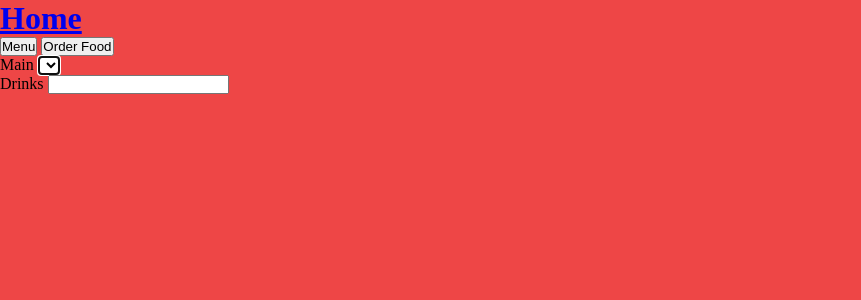
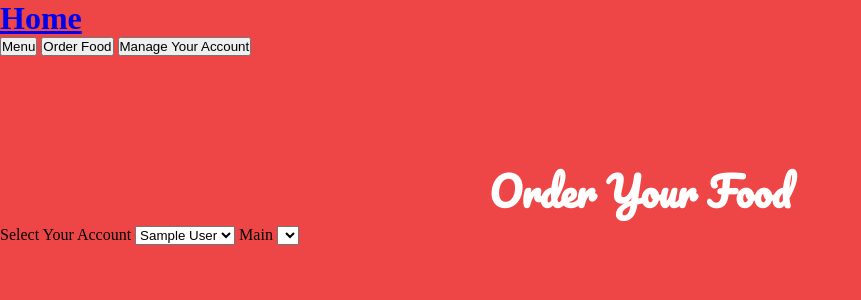
Before and after one commit to xiaowuuu/bao_restaurant, a Flask app: page /users in a window 1280 px wide. Shown: the top 300 px of the page, without its empty margins (0-861 px from the left). Run offline with Flask 3, Linux system fonts and the light colour scheme; tables that the repository leaves empty hold one stand-in row (values such as "Sample post"); lists and menus that the app fills with data are empty; some web fonts are replaced.

Commit message:
add menu

```diff
--- a/templates/base.jinja
+++ b/templates/base.jinja
@@ -26,6 +26,7 @@
             {# buttons: menu, user input/submit order, kitchen buttont #}
             <button onclick="window.location.href='/items';" class="homepage-button" title="menu">Menu</button>
             <button onclick="window.location.href='/users';" class="homepage-button" title="menu">Order Food</button>
+            <button onclick="window.location.href='/users';" class="homepage-button" title="menu">Manage Your Account</button>
 
         </nav>
         <section id="content">
--- a/templates/users/index.jinja
+++ b/templates/users/index.jinja
@@ -1,21 +1,25 @@
 {# create new order #}
 {% extends 'base.jinja' %}
 {% block content %}
-<form action="/orders" method="post">
+<h1>Order Your Food</h1>
+<form action="/users" method="post">
     <div>
+        <label for="order_user">Select Your Account</label>
+        <select name="" id="" required>
+            {% for user in users %}
+                <option value="{{user.id}}">{{ user.name }}</option>
+            {% endfor %}
+        </select>
         <label for="order_main">Main</label>
         <select id="order_main"
                 name="order_main"
-                required autofocus>
+                required>
                     {% for item in items %}
-                <option value="{{item.id}}">{{ item.name }}</option>
+                        <option value="{{item.id}}">{{ item.name }}</option>
                     {% endfor %}
                 </select>
     </div>
-    <div>
-        <label for="order_drinks">Drinks</label>
-        <input type="text">
-    </div>
+
 </form>
 
 {% endblock content %}
--- /dev/null
+++ b/templates/users/show.jinja
@@ -0,0 +1 @@
+{# display one order by select one user, user can edit and delete items in the order#}
```
Also changed, not shown: templates/items/index.jinja (+6 -1 lines).
